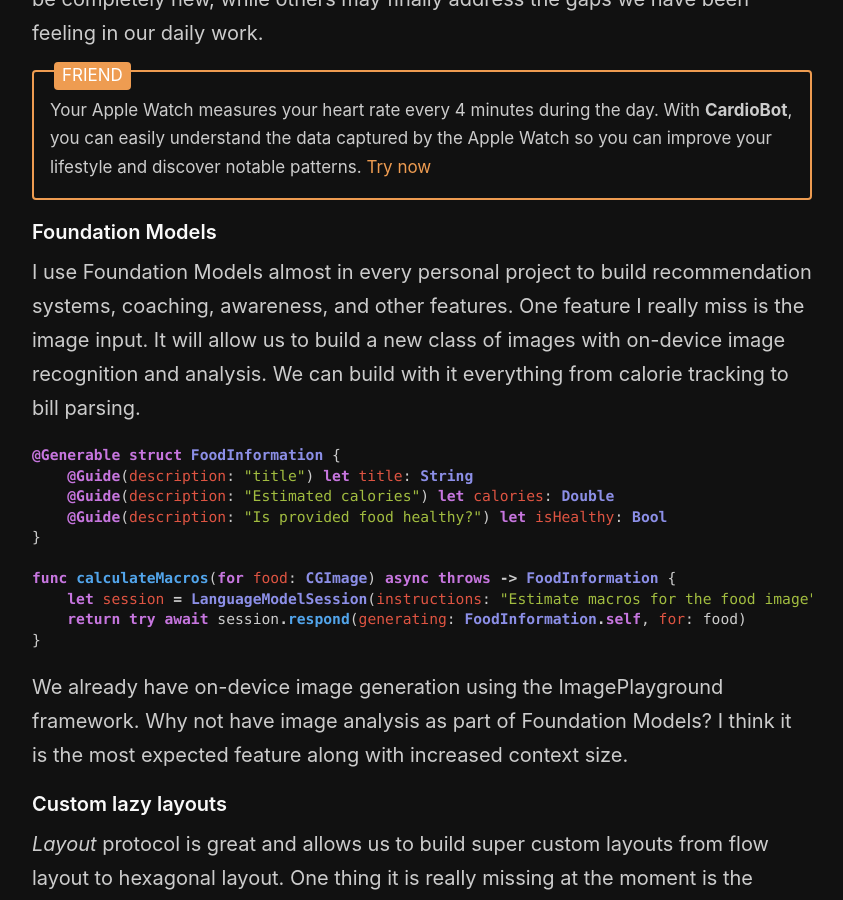
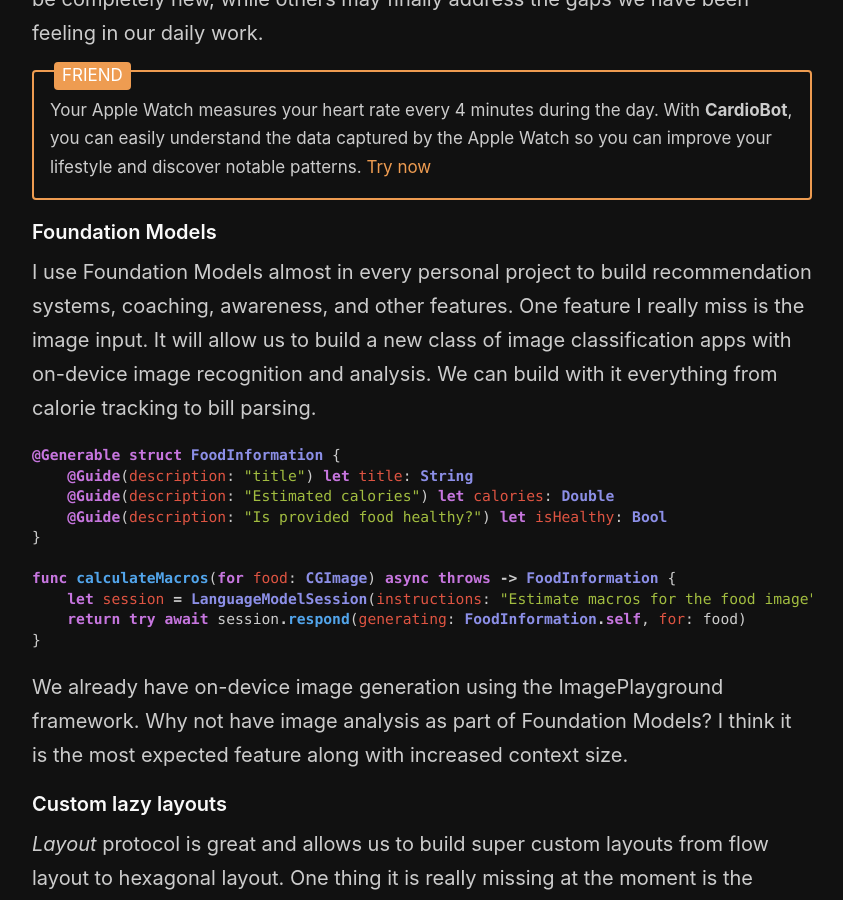
Before and after one commit to mecid/mecid.github.io, a Jekyll site: the page built from _posts/2026-06-02-wwdc26-wishes.md, in a window 1280 px wide and 900 px high, scrolled down 396 px. Shown: the whole window, without its empty margins (218-1061 px from the left). Built offline with Jekyll 4.4.1, drawn with Linux system fonts in a browser that asks for light colours.

Commit message:
foundation models section improved in the wishes post

````diff
--- a/_posts/2026-06-02-wwdc26-wishes.md
+++ b/_posts/2026-06-02-wwdc26-wishes.md
@@ -9,7 +9,7 @@ WWDC26 is just around the corner, and as always, it is the most exciting time of
 {% include friends.html %}
 
 #### Foundation Models
-I use Foundation Models almost in every personal project to build recommendation systems, coaching, awareness, and other features. One feature I really miss is the image input. It will allow us to build a new class of images with on-device image recognition and analysis. We can build with it everything from calorie tracking to bill parsing.
+I use Foundation Models almost in every personal project to build recommendation systems, coaching, awareness, and other features. One feature I really miss is the image input. It will allow us to build a new class of image classification apps with on-device image recognition and analysis. We can build with it everything from calorie tracking to bill parsing.
 
 ```swift
 @Generable struct FoodInformation {
````
